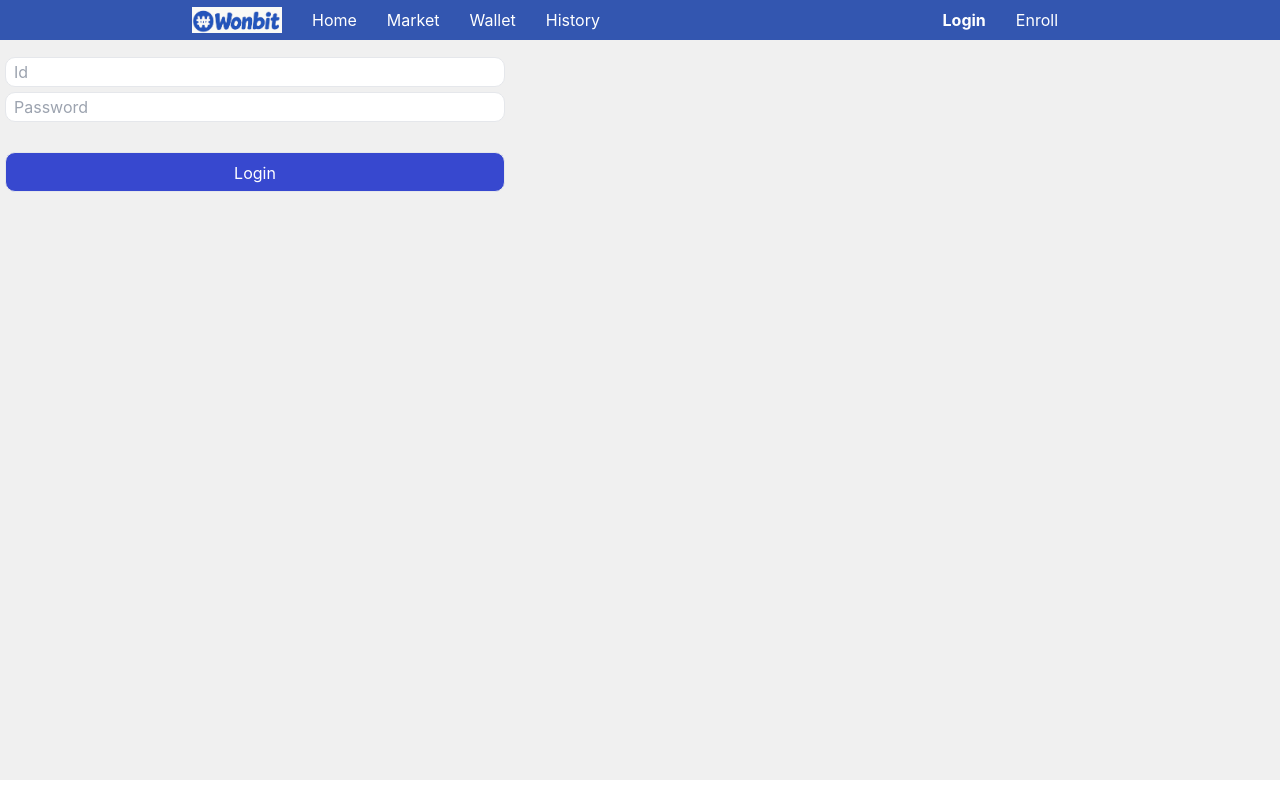
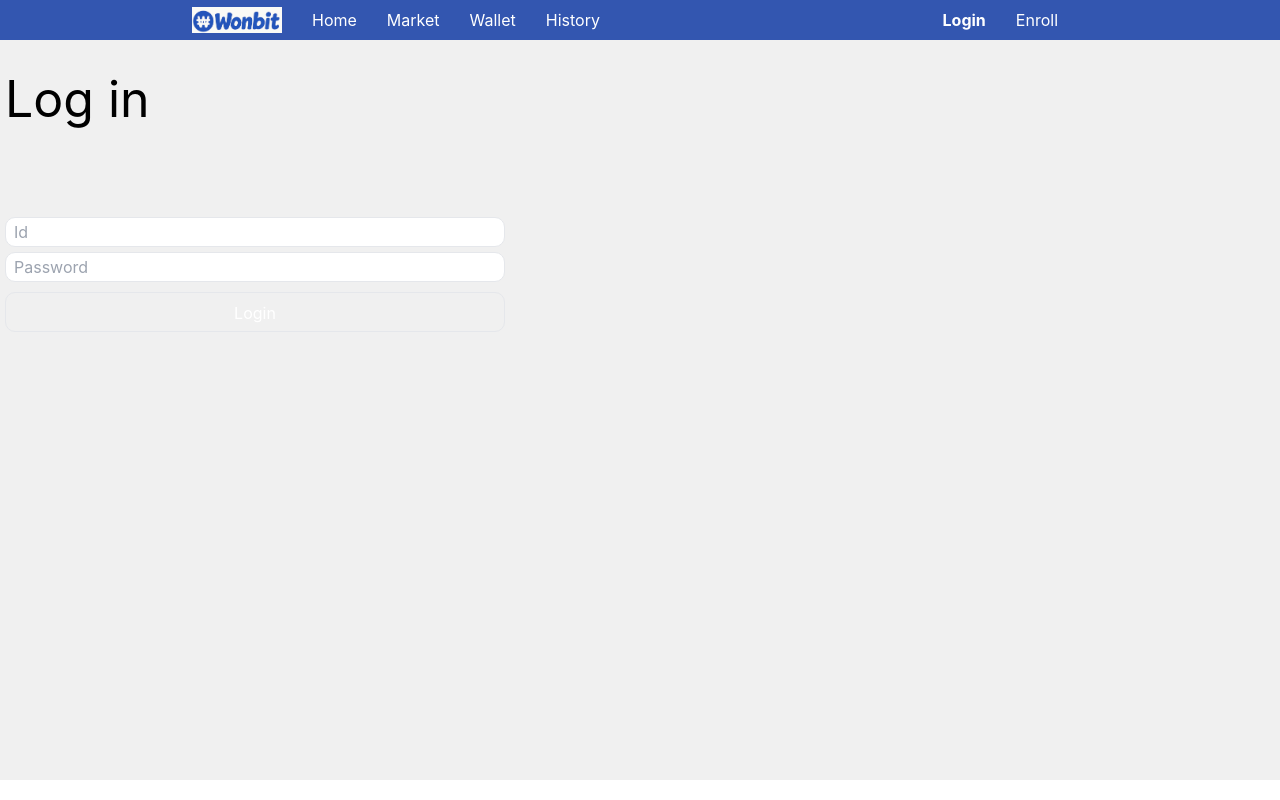
Before and after one commit to fwangdo/wonbit, a React (Create React App) app: page /login in a window 1280 px wide. Built offline with nearby package versions, Linux system fonts and the light colour scheme.

Commit message:
refactor(Member): Change styeld componenets

```diff
--- a/src/Components/Member.tsx
+++ b/src/Components/Member.tsx
@@ -1,22 +1,10 @@
 import styled from "styled-components";
 import React from "react";
 
-// export const Col = styled.div`
-//     display: flex;
-//     flex-direction: column;
-//     align-items: center;
-//     justify-content: center; /* 가로 중앙 정렬 */
-//     width: 100%;
-//     margin: 0;
-//     padding: 0;
-//     height: 100%;
-//     margin-top: 150px;
-//     font-size: 50px;
-// `;
 
 export function Col( { children } : { children: React.ReactNode} ) {
     return (
-        <div className="flex flex-col align-center justify-center w-full m-0 p-0 h-1 mt=[150px] text-[50px]">
+        <div className="flex flex-col align-center justify-center w-full m-0 p-0 h-1 mt-[150px] text-[50px]">
             {children}
         </div>
     )
@@ -29,31 +17,27 @@ export const InputStyle = {
     padding: "8px",
 }
 
-export interface StyledInputProps {
-    marginTop?: string;
+
+export interface StyledInputProps extends React.InputHTMLAttributes<HTMLInputElement> {
+    marginTop?: string
 }
 
-export const StyledInput = styled.input.withConfig({
-    shouldForwardProp: (prop) => prop !== "marginTop" // do not forward to html.
-})<StyledInputProps>`
-    width: 500px;   // 가로 크기 조절
-    height: 30px;   // 세로 크기 조절
-    padding: 8px;
-    font-size: 16px;
-    margin-top: ${(props) => props.marginTop || "15px" };
-    border-radius: 10px;
-    border-width: 1px;
-`
+export function StyledInput({ marginTop = "15px", ...props }: StyledInputProps) {
+    return (
+        <input
+            {...props}
+            className={`w-[500px] h-[30px] p-2 text-[16px] rounded-[10px] border border-solid`}
+            style={{marginTop}}
+        />
+    )
+}
 
-export const StyledBtn = styled.button`
-    width: 500px;
-    height: 40px;
-    font-size: 16px;
-    padding: 8px;
-    margin-top: 30px;
-    background-color: #3748cf;
-    color: white;
-    border-radius: 10px;
-    border-width: 1px;
-    cursor: pointer;
-`
+
+export function StyledBtn({...props}: React.ButtonHTMLAttributes<HTMLButtonElement>) {
+    return (
+        <button
+            {...props}
+            className={`w-[500px] h-[40px] text-[16px] p-[8px] mt-[10px] bg-color-[#3748cf] text-white border rounded-[10px] cursor-pointer`}
+        />
+    )
+};
```
